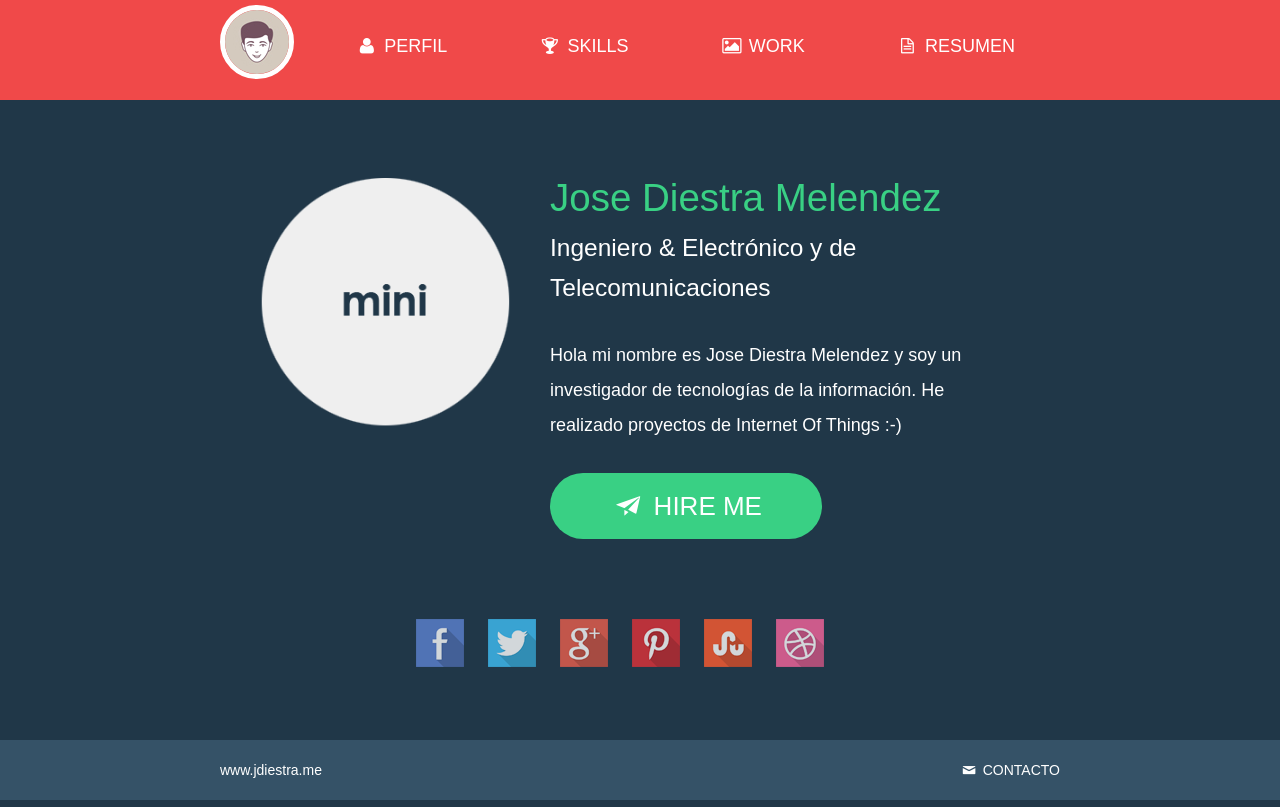
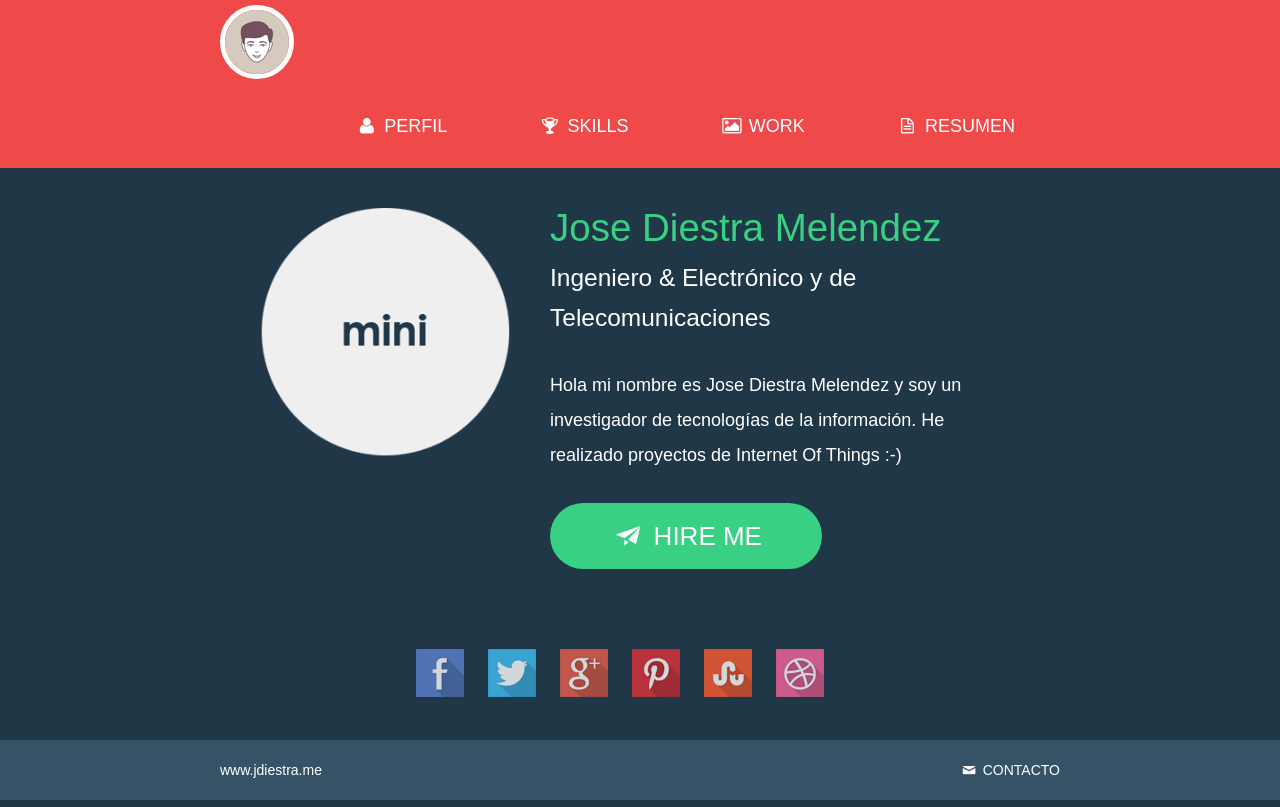
Before and after one commit to jozhetak/miniportafolio, a plain HTML site: page index.html in a window 1280 px wide. Drawn offline with Linux system fonts and the light colour scheme; a web font is replaced by a local one.

Commit message:
Update index.html

```diff
--- a/index.html
+++ b/index.html
@@ -11,9 +11,9 @@
 </head>
 <body>
 <div class="navbar">
-  <div class="navbar-inner" style="height:100px;">
+  <div class="navbar-inner">
     <div class="container"> <a class="btn btn-navbar" data-toggle="collapse" data-target=".nav-collapse"> <span class="icon-bar"></span> <span class="icon-bar"></span> <span class="icon-bar"></span> </a> <a class="brand" href="index.html"><img src="img/user.jpg" alt=""></a>
-      <ul class="nav nav-collapse pull-right" style="bottom:80px;">
+      <ul class="nav nav-collapse pull-right">
         <li><a href="#" id="home"><i class="icon-user"></i> Perfil</a></li>
         <li><a href="#" id="skills"><i class="icon-trophy"></i> Skills</a></li>
         <li><a href="#" id="work"><i class="icon-picture"></i> Work</a></li>
```
